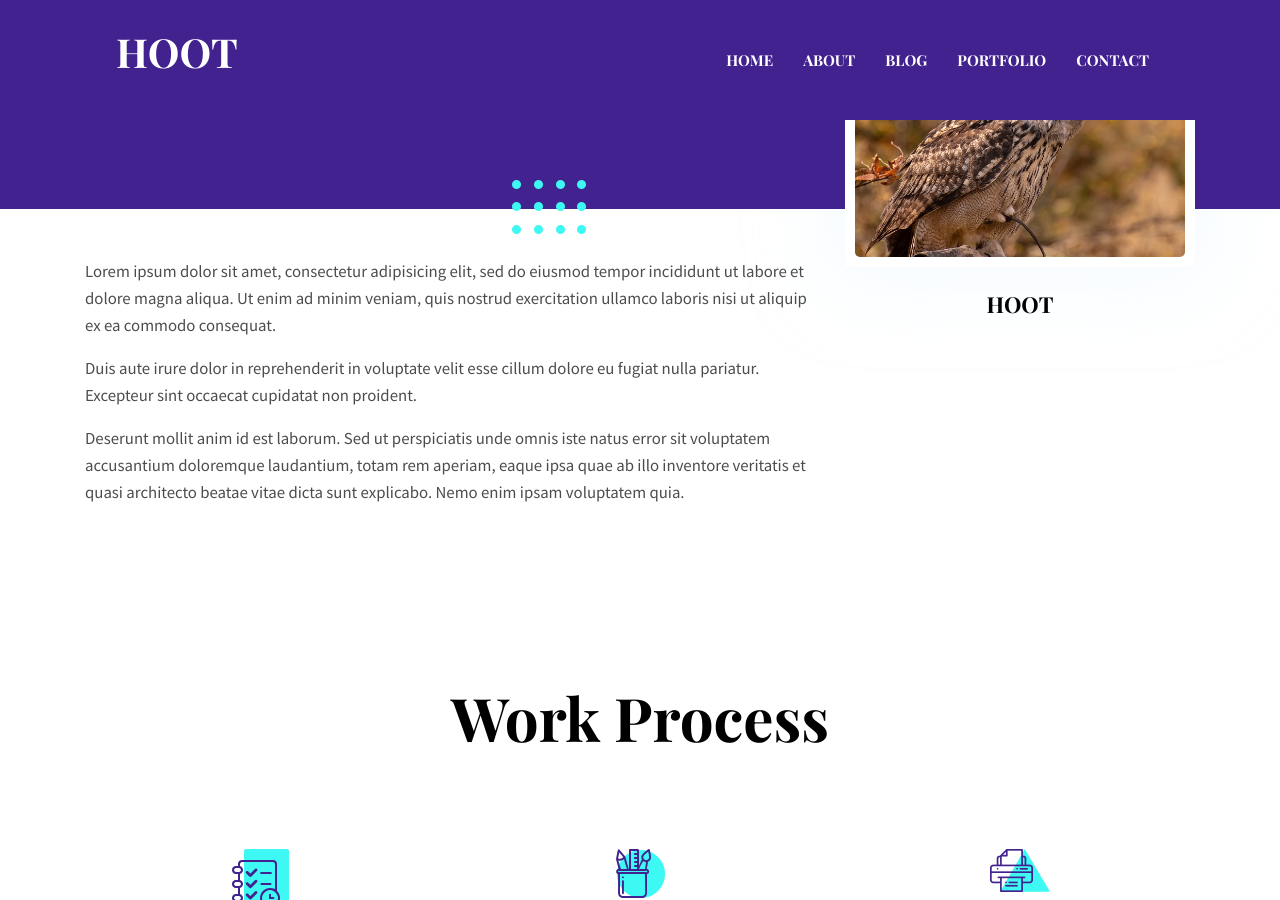
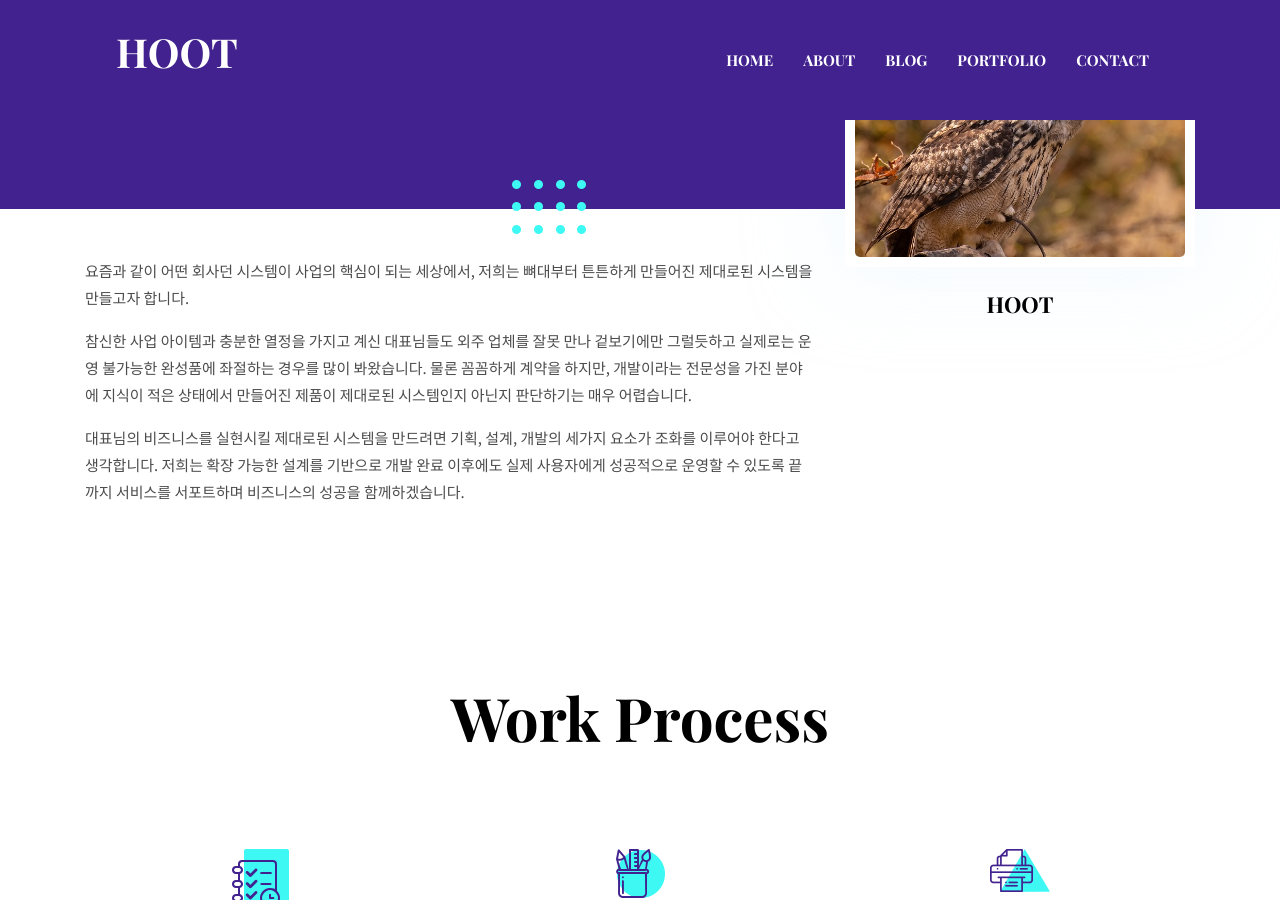
Before and after one commit to hoot0305/hoot0305.github.io, a Jekyll site: the page built from _pages/about.md, in a window 1280 px wide and 900 px high, scrolled down 315 px. Built offline with Jekyll 4.4.1, drawn with Linux system fonts in a browser that asks for light colours.

Commit message:
about page content updated.

```diff
--- a/_pages/about.md
+++ b/_pages/about.md
@@ -3,16 +3,10 @@ layout: about
 title: About Us
 author: HOOT
 image: assets/images/about/owl_hoot.jpg
-signature: assets/images/about/signature.png
 ---
 
-Lorem ipsum dolor sit amet, consectetur adipisicing elit, sed do eiusmod tempor incididunt ut labore et
-dolore magna aliqua. Ut enim ad minim veniam, quis nostrud exercitation ullamco laboris nisi ut aliquip ex ea
-commodo consequat.
+요즘과 같이 어떤 회사던 시스템이 사업의 핵심이 되는 세상에서, 저희는 뼈대부터 튼튼하게 만들어진 제대로된 시스템을 만들고자 합니다.
 
-Duis aute irure dolor in reprehenderit in voluptate velit esse cillum dolore eu fugiat nulla pariatur.
-Excepteur sint occaecat cupidatat non proident.
+참신한 사업 아이템과 충분한 열정을 가지고 계신 대표님들도 외주 업체를 잘못 만나 겉보기에만 그럴듯하고 실제로는 운영 불가능한 완성품에 좌절하는 경우를 많이 봐왔습니다. 물론 꼼꼼하게 계약을 하지만, 개발이라는 전문성을 가진 분야에 지식이 적은 상태에서 만들어진 제품이 제대로된 시스템인지 아닌지 판단하기는 매우 어렵습니다.
 
-Deserunt mollit anim id est laborum. Sed ut perspiciatis unde omnis iste natus error sit voluptatem
-accusantium doloremque laudantium, totam rem aperiam, eaque ipsa quae ab illo inventore veritatis et quasi
-architecto beatae vitae dicta sunt explicabo. Nemo enim ipsam voluptatem quia.
+대표님의 비즈니스를 실현시킬 제대로된 시스템을 만드려면 기획, 설계, 개발의 세가지 요소가 조화를 이루어야 한다고 생각합니다. 저희는 확장 가능한 설계를 기반으로 개발 완료 이후에도 실제 사용자에게 성공적으로 운영할 수 있도록 끝까지 서비스를 서포트하며 비즈니스의 성공을 함께하겠습니다.
```
